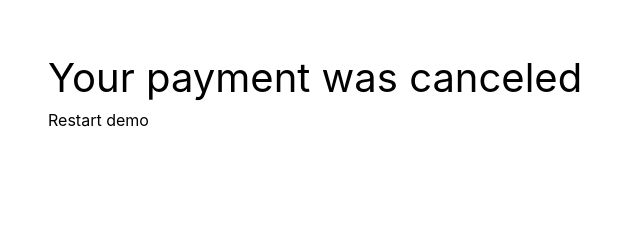
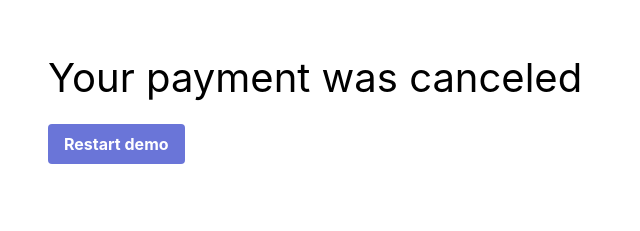
Before and after one commit to stripe/checkout-sales-demo, a website: page static/canceled.html in a window 1280 px wide. Shown: the whole page, without its empty margins (0-640 px from the left). Drawn offline with nearby package versions, Linux system fonts and the light colour scheme.

Commit message:
Tweak buttons

```diff
--- a/static/canceled.html
+++ b/static/canceled.html
@@ -21,7 +21,11 @@
         </header>
         <div class="sr-payment-summary completed-view">
           <h1>Your payment was canceled</h1>
-          <a href="/">Restart demo</a>
+          <button
+            class="hover:bg-blue-700 text-white font-bold py-2 px-4 my-4 rounded text-center block"
+          >
+            <a href="/">Restart demo</a>
+          </button>
         </div>
       </div>
     </div>
```
Also changed, not shown: static/success.html (+3 -1 lines).
